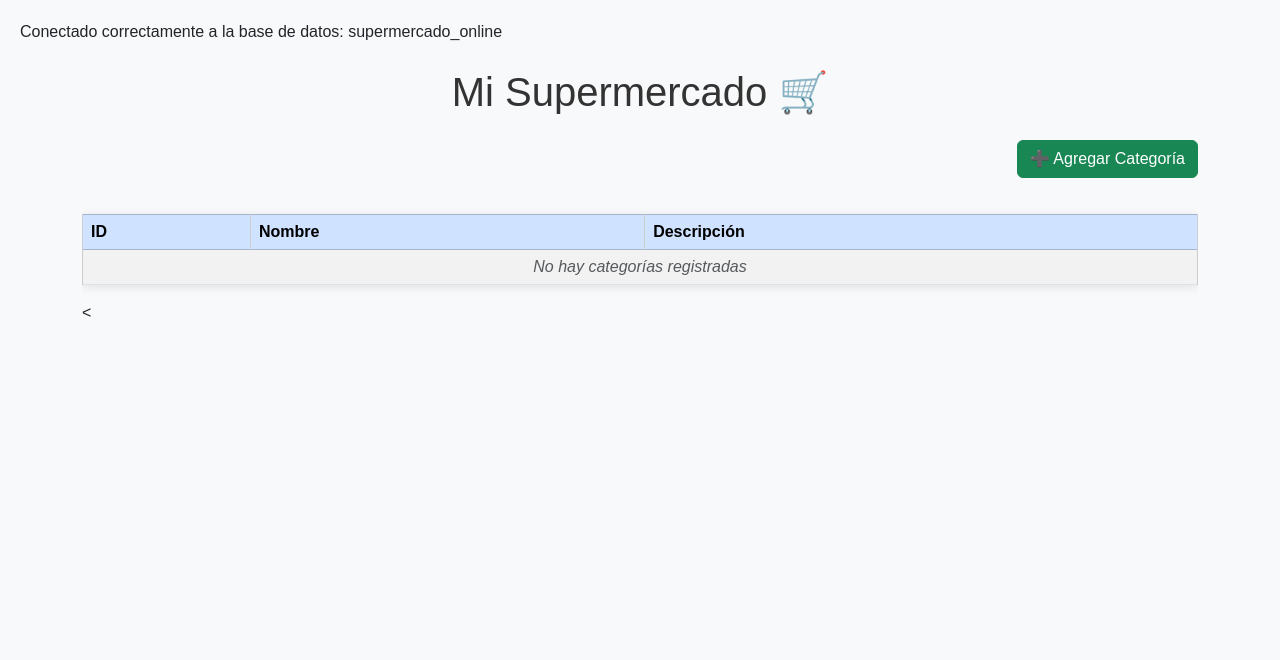
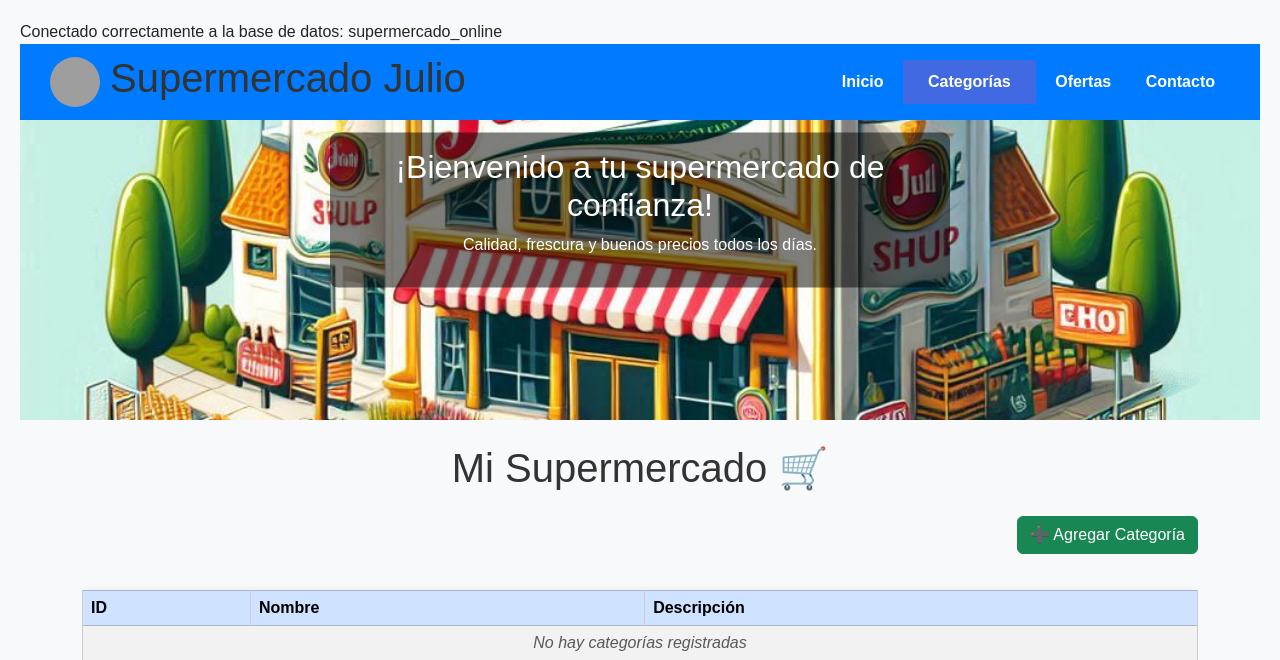
Before and after one commit to DevJhonatanTrejos/Supermercado, a PHP site: page /xampp/categorias.php in a window 1280 px wide. Shown: the top 660 px of the page. Run offline with PHP 8.4, Linux system fonts and the light colour scheme; data that the repository does not hold is empty; grey boxes are pictures that could not be loaded.

Commit message:
inicio p

```diff
--- a/app/modelo/categoriasMdl.php
+++ b/app/modelo/categoriasMdl.php
@@ -10,7 +10,7 @@ Class categoriasMdl{
 
     public function consultarCategorias() {
 
-        $sql = $this->conexion->query ("SELECT * from categorias");
+        $sql = $this->conexion->query ("SELECT * from categoria");
 
         return $sql->fetch_all(MYSQLI_ASSOC);
     }
--- a/app/modelo/productosMdl.php
+++ b/app/modelo/productosMdl.php
@@ -7,7 +7,7 @@ class ProductosMdl {
     }
 
     public function obtenerProductos() {
-        $sql = "SELECT id_producto, nombre, descripcion, precio, imagen_url FROM productos";
+        $sql = "SELECT id_producto, nombre, descripcion, precio, imagen_url FROM producto";
         $resultado = $this->conexion->query($sql);
 
         if (!$resultado) {
--- a/app/vista/categorias.php
+++ b/app/vista/categorias.php
@@ -11,6 +11,7 @@ $categorias = $controlador->consultarCategoriasCtrl();
 
 <!DOCTYPE html>
 <html lang="es">
+     <link rel="stylesheet" href="../../utilidades/css/index.css">
 <head>
     <meta charset="UTF-8">
     <meta name="viewport" content="width=device-width, initial-scale=1.0">
@@ -23,6 +24,28 @@ $categorias = $controlador->consultarCategoriasCtrl();
     <link rel="stylesheet" href="../../utilidades/css/categorias.css">
 </head>
 <body class="bg-light">
+    <header class="header">
+        <div class="logo">
+            <img src="../img/logo.png" alt="Logo Supermercado Julio">
+            <h1>Supermercado Julio</h1>
+        </div>
+        <nav>
+  <a href="http://localhost/xampp/Supermercado/app/vista/index.php">Inicio</a>
+  <div style="display: inline-block; background-color: royalblue; padding: 10px;">
+    <a href="#" style="color: white; text-decoration: none;">Categorías</a>
+  </div>
+  <a href="http://localhost/xampp/Supermercado/app/vista/Ofertas.php">Ofertas</a>
+  <a href="#">Contacto</a>
+</nav>
+    </header>
+
+    <section class="banner">
+        <img src="../../utilidades/img/app/banner.jpeg" alt="Banner del supermercado">
+        <div class="texto-banner">
+            <h2>¡Bienvenido a tu supermercado de confianza!</h2>
+            <p>Calidad, frescura y buenos precios todos los días.</p>
+        </div>
+    </section>
     <div class="container mt-4">
         <h1 class="text-center mb-4">Mi Supermercado 🛒</h1>
 
--- a/app/vista/index.php
+++ b/app/vista/index.php
@@ -21,8 +21,8 @@ $productos = $ctrl->obtenerProductosCtrl();
         </div>
         <nav>
             <a href="#">Inicio</a>
-            <a href="http://localhost/xampp/supermercado/Supermercado/app/vista/categorias.php">Categorías</a>
-            <a href="http://localhost/xampp/supermercado/Supermercado/app/vista/Ofertas.php">Ofertas</a>
+            <a href="http://localhost/xampp/Supermercado/app/vista/categorias.php">Categorías</a>
+            <a href="http://localhost/xampp/Supermercado/app/vista/Ofertas.php">Ofertas</a>
             <a href="#">Contacto</a>
         </nav>
     </header>
```
